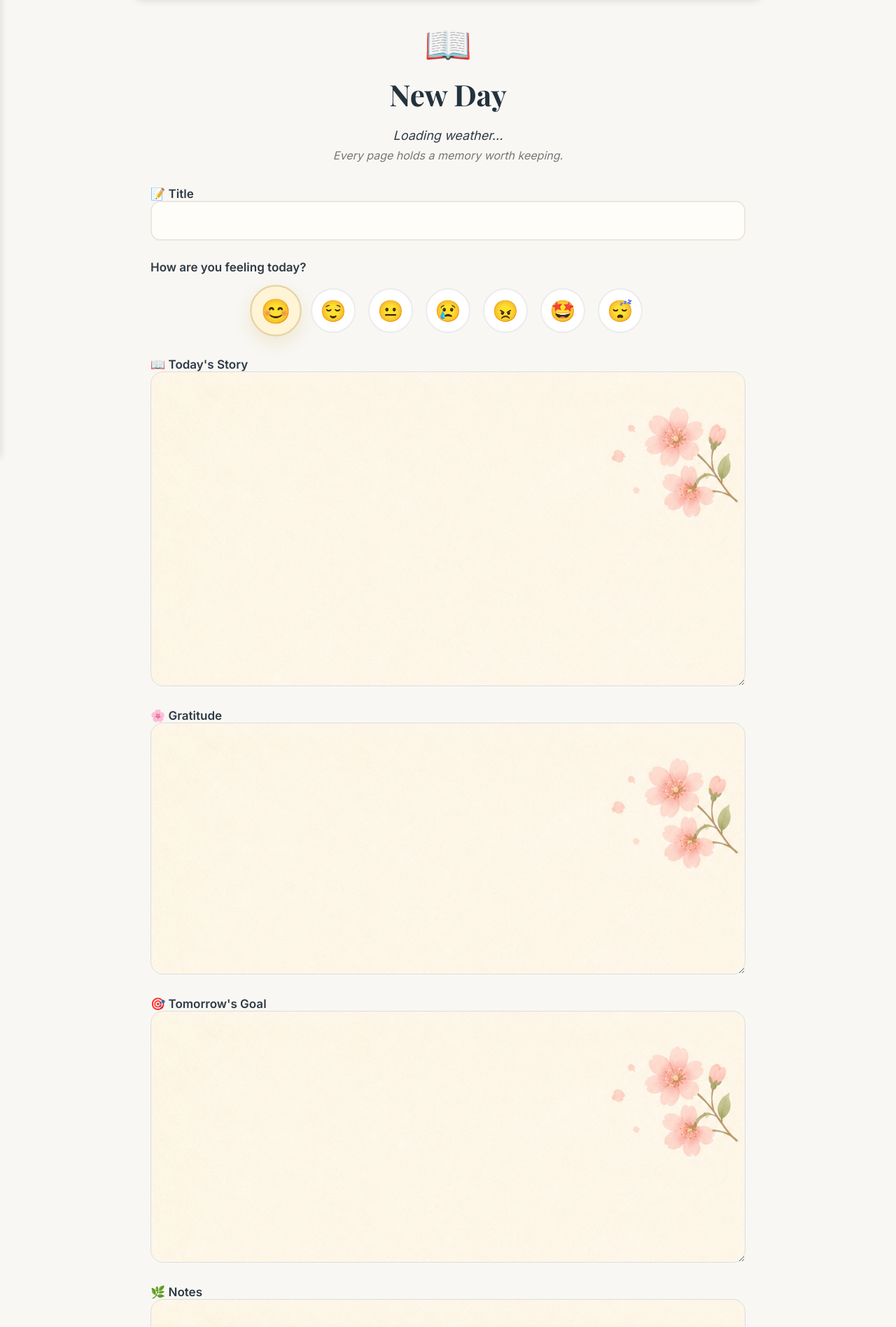
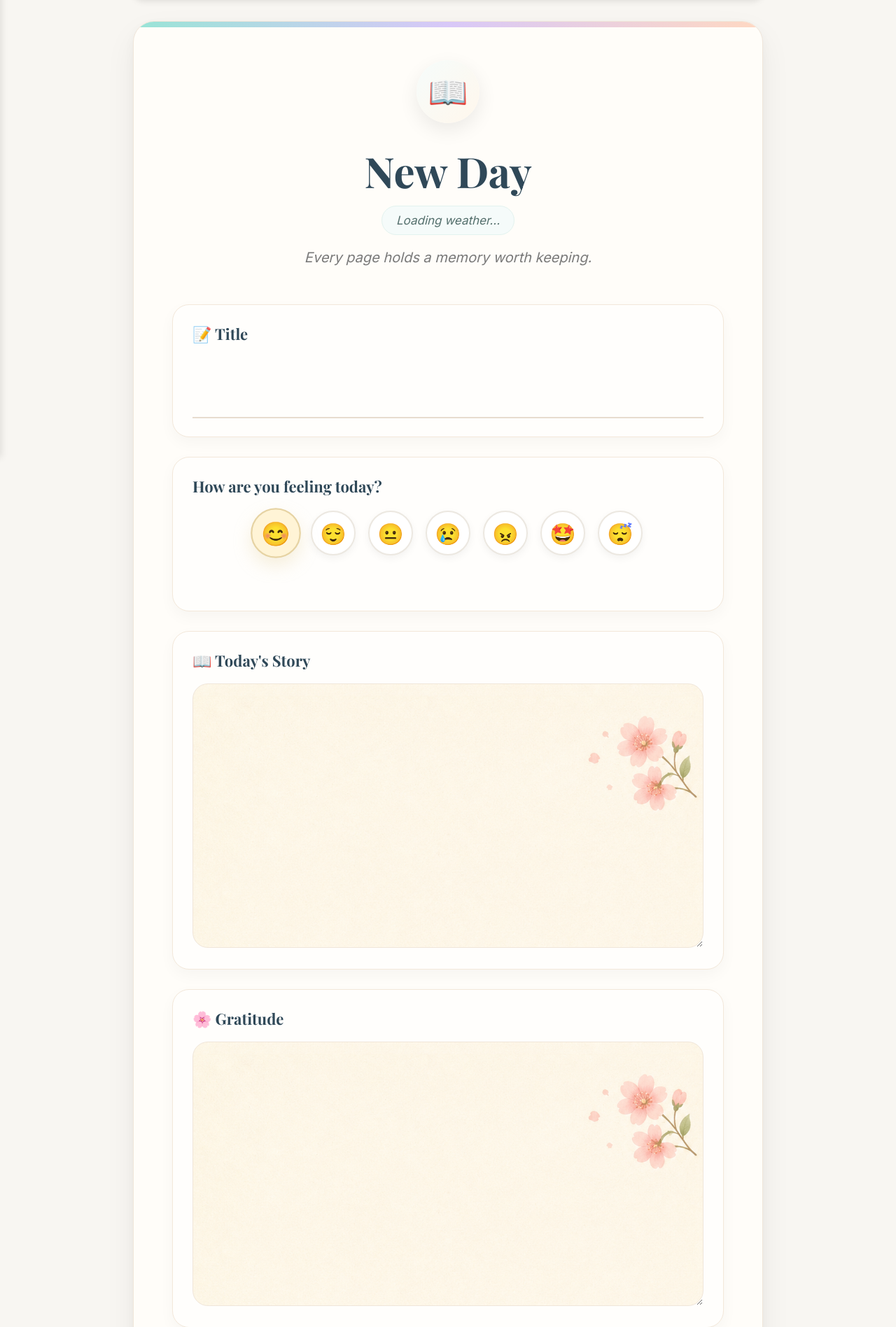
Before and after one commit to saha-tithi/Dear_Diary, a Django app: page /new/ in a window 1280 px wide. Shown: the part 146-2043 px from the top of the page at 70% size. Run offline with Django 5.2, Linux system fonts and the light colour scheme; the visitor is signed in with stand-in values (Sample User, id 1).

Commit message:
polishing UI entrypages

```diff
--- /dev/null
+++ b/journal/static/css/form.css
@@ -0,0 +1,477 @@
+/* ---------------- Journal Writing Page ---------------- */
+
+/*cretae entry page*/
+
+.page-header{
+
+    text-align:center;
+
+    margin-bottom:55px;
+
+}
+
+.page-icon{
+
+    display:inline-flex;
+
+    justify-content:center;
+
+    align-items:center;
+
+    width:90px;
+
+    height:90px;
+
+    margin-bottom:18px;
+
+    font-size:46px;
+
+    border-radius:50%;
+
+    background:linear-gradient(
+        135deg,
+        #F6FCFB,
+        #FFF7EC
+    );
+
+    box-shadow:0 10px 28px rgba(0,0,0,.08);
+
+}
+
+.page-header h2{
+
+    font-family:'Playfair Display', serif;
+
+    font-size:60px;
+
+    color:#2F4858;
+
+    margin:10px 0;
+
+}
+
+.page-subtitle{
+
+    color:#7A7A7A;
+
+    font-size:20px;
+
+    font-style:italic;
+
+}
+.weather-pill{
+
+    display:inline-flex;
+
+    align-items:center;
+
+    gap:8px;
+
+    padding:10px 20px;
+
+    border-radius:999px;
+
+    background:#F5FBFA;
+
+    color:#55706D;
+
+    font-size:17px;
+
+    font-style:italic;
+
+    border:1px solid #E3F3EF;
+
+}
+.journal-page{
+
+    max-width:920px;
+
+    margin:30px auto;
+
+    padding:55px;
+
+    background:#FFFDF9;
+
+    border:1px solid #F0E6DA;
+
+    border-radius:30px;
+
+    box-shadow:
+        0 18px 45px rgba(0,0,0,.06),
+        0 5px 15px rgba(0,0,0,.03);
+
+    position:relative;
+
+    overflow:hidden;
+
+}
+.journal-page::before{
+
+    content:"";
+
+    position:absolute;
+
+    top:0;
+
+    left:0;
+
+    width:100%;
+
+    height:8px;
+
+    background:linear-gradient(
+        90deg,
+        #98E4D6,
+        #D8C8F8,
+        #FFD8C2
+    );
+
+}
+.journal-block{
+
+    background:#FFFEFC;
+
+    border:1px solid #F3E8DA;
+
+    border-radius:24px;
+
+    padding:26px 28px;
+
+    margin-bottom:28px;
+    box-sizing: border-box;
+
+    box-shadow: 0 8px 22px rgba(0,0,0,.035);
+    transition: 3s;
+
+}
+.journal-block{
+
+    transition:.3s;
+
+}
+
+.journal-block:hover{
+
+    transform:translateY(-2px);
+
+    box-shadow:0 12px 28px rgba(0,0,0,.05);
+
+}
+.journal-block label{
+
+    display:flex;
+
+    align-items:center;
+
+    gap:10px;
+
+    font-size:22px;
+
+    font-weight:700;
+
+    margin-bottom:18px;
+
+    color:#2F4858;
+
+    font-family:'Playfair Display', serif;
+
+}
+#id_title{
+
+    width:100%;
+
+    padding:20px 0;
+
+    font-size:34px;
+
+    font-family:'Playfair Display', serif;
+
+    font-weight:600;
+
+    color:#2F4858;
+
+    background:transparent;
+
+    border:none;
+
+    border-bottom:2px solid #E7DCCF;
+
+    border-radius:0;
+
+    transition:.3s;
+
+    box-shadow:none;
+
+}
+
+#id_title::placeholder{
+
+    color:#B7AFA6;
+
+    font-style:italic;
+
+}
+
+#id_title:focus{
+
+    outline:none;
+
+    border-bottom:2px solid #98E4D6;
+
+}
+#id_title{
+
+    width:100%;
+
+    padding:20px 0;
+
+    font-size:34px;
+
+    font-family:'Playfair Display', serif;
+
+    font-weight:600;
+
+    color:#2F4858;
+
+    background:transparent;
+
+    border:none;
+
+    border-bottom:2px solid #E7DCCF;
+
+    border-radius:0;
+
+    transition:.3s;
+
+    box-shadow:none;
+
+}
+
+#id_title::placeholder{
+
+    color:#B7AFA6;
+
+    font-style:italic;
+
+}
+
+#id_title:focus{
+
+    outline:none;
+
+    border-bottom:2px solid #98E4D6;
+
+}
+.save-btn{
+
+    display:block;
+
+    margin:45px auto 0;
+
+    padding:18px 50px;
+
+    border:none;
+
+    border-radius:999px;
+
+    background:linear-gradient(
+        135deg,
+        #98E4D6,
+        #83D8C8
+    );
+
+    color:#2F4858;
+
+    font-size:18px;
+
+    font-weight:700;
+
+    letter-spacing:.5px;
+
+    cursor:pointer;
+
+    box-shadow:
+        0 12px 28px rgba(152,228,214,.35);
+
+    transition:.3s;
+
+}
+
+.save-btn:hover{
+
+    transform:translateY(-4px);
+
+    box-shadow:
+        0 18px 35px rgba(152,228,214,.45);
+
+}
+
+.save-btn:active{
+
+    transform:translateY(-1px);
+
+}
+textarea{
+
+    width:100%;
+
+    min-height:220px;
+
+    padding:28px;
+
+    border:1px solid #F0E6DA;
+
+    border-radius:22px;
+
+    background:#FFFDF8;
+
+    background-image:url("../images/line_paper.png");
+
+    background-repeat:repeat-y;
+
+    background-position:0 18px;
+
+    background-size:100% auto;
+
+    font-size:17px;
+
+    line-height:32px;
+
+    color:#4F4F4F;
+
+    resize:vertical;
+
+    transition:.3s;
+
+    box-sizing:border-box;
+
+}
+
+textarea:focus{
+
+    outline:none;
+
+    border-color:#98E4D6;
+
+    box-shadow:0 0 0 5px rgba(152,228,214,.15);
+
+}
+/*mood*/
+.mood-picker{
+
+    display:flex;
+
+    justify-content:center;
+
+    gap:18px;
+
+    flex-wrap:wrap;
+
+    margin:20px 0 35px;
+
+}
+
+.mood-picker input{
+
+    display:none;
+
+}
+
+.mood-picker label{
+
+    width:60px;
+
+    height:60px;
+
+    display:flex;
+
+    justify-content:center;
+
+    align-items:center;
+
+    font-size:30px;
+
+    border-radius:50%;
+
+    background:#ffffff;
+
+    border:2px solid #ECE8E1;
+
+    cursor:pointer;
+
+    transition:.25s;
+
+    box-shadow:0 4px 12px rgba(0,0,0,.05);
+
+}
+
+.mood-picker label:hover{
+
+    transform:translateY(-3px);
+
+    border-color:#98E4D6;
+
+    box-shadow:0 8px 18px rgba(152,228,214,.18);
+
+}
+
+.mood-picker input:checked + label{
+
+    background:#FFF4D6;
+
+    border-color:#E6D3A3;
+
+    transform:scale(1.12);
+
+    box-shadow:0 10px 22px rgba(230,211,163,.35);
+
+
+}
+/*song*/
+#memory_song{
+
+    width:100%;
+
+    box-sizing:border-box;
+
+    display:block;
+
+    margin-top:12px;
+
+    padding:16px 20px;
+
+    border:2px solid #ECE6DC;
+
+    border-radius:18px;
+
+    background:#fffdfa;
+
+    font-size:16px;
+
+    transition:.3s;
+
+}
+
+#memory_song:focus{
+
+    outline:none;
+
+    border-color:#98E4D6;
+
+    box-shadow:0 0 0 5px rgba(152,228,214,.18);
+
+}
+
+.song-help{
+
+    display:block;
+
+    margin-top:10px;
+
+    color:#8A8A8A;
+
+    font-size:13px;
+
+    font-style:italic;
+
+}
--- a/journal/static/css/style.css
+++ b/journal/static/css/style.css
@@ -1,7 +1,7 @@
 body{
     margin:0;
     font-family:'Inter', sans-serif;
-    background:#F8F7F4;
+     background:#F8F6F2;
     color:#2F3A45;
 }
 
@@ -59,6 +59,12 @@ button:hover{
 }
 
 
+
+
+
+
+
+
 /*floating button*/
 .floating-btn{
 
@@ -111,12 +117,6 @@ button:hover{
 
 
 
-
-
-
-
-
-
 .btn{
     text-decoration:none;
     background:#98e4d6;
@@ -127,69 +127,14 @@ button:hover{
 
 
 
-
-
-
 form p{
     margin-bottom:15px;
 }
 
-input,
-textarea,
-select{
-    padding:12px;
-   border:1px solid #ddd;
-   border-radius:10px;
-   background:#f7fafc;
-   font-size:16px;
-   box-sizing:border-box;
-}
 
-textarea{
 
-    width:100%;
 
-    padding:24px;
 
-    font-size:17px;
-
-    color:#444;
-
-    border:1px solid #ddd;
-
-    border-radius:18px;
-
-    resize:vertical;
-
-    background:#fffdf8;
-
-    background-image:url("../images/line_paper.png");
-
-    background-repeat:repeat-y;
-
-    background-size:100% auto;
-
-}
-label{
-    display:block;
-    margin-bottom:8px;
-    font-weight:bold;
-}
-
-#id_content{
-    min-height:400px;
-}
-h2{
-    margin-top:0;
-    margin-bottom:20px;
-    font-family:'Playfair Display', serif;
-
-    font-size:42px;
-
-    font-weight:700;
-
-    color:#24323d;
-}
 
 
 
@@ -513,124 +458,22 @@ h2{
     }
 
 }
-/* ---------------- Journal Writing Page ---------------- */
 
-.journal-page{
 
-    max-width:850px;
 
-    margin:auto;
 
-    position:relative;
 
-    overflow:hidden;
 
-}
 
-.page-header{
 
-    text-align:center;
 
-    margin-bottom:35px;
 
-}
 
-.page-icon{
 
-    font-size:55px;
 
-    display:block;
 
-    margin-bottom:10px;
 
-}
 
-.page-subtitle{
-
-    color:#777;
-
-    margin-top:8px;
-
-    font-style:italic;
-
-}
-
-.journal-block{
-
-    margin-bottom:28px;
-
-}
-
-.journal-block label{
-
-    display:block;
-
-    margin-bottom:0px;
-
-    font-size:17px;
-
-    font-weight:600;
-
-}
-
-.save-btn{
-
-    display:block;
-
-    margin:35px auto 0;
-
-    background:#98e4d6;
-
-    color:#222;
-
-    padding:16px 42px;
-
-    border:none;
-
-    border-radius:30px;
-
-    font-size:16px;
-
-    font-weight:bold;
-    letter-spacing:.5px;
-
-    cursor:pointer;
-
-    transition:.25s;
-
-}
-
-.save-btn:hover{
-
-    transform:translateY(-2px);
-
-    background:#88daca;
-
-}
-
-#id_content{
-    min-height:450px;
-    padding:18px 24px;
-    line-height:31px;
-    background-position:0 18px;
-}
-
-#id_gratitude,
-#id_tomorrow_goal,
-#id_notes{
-    min-height:170px;
-    padding:px 24px;
-    line-height:31px;
-    background-position:0 18px;
-}
-#id_title{
-    width:100%;
-    font-size:18px;
-    padding:16px 20px;
-    background:#fffdfa;
-    border:2px solid #ece6dc;
-    border-radius:14px;
-}
 /* ---------- Delete Page ---------- */
 
 .delete-card{
@@ -740,108 +583,10 @@ h2{
     background:#e99f9f;
 
 }
-.mood-picker{
-
-    display:flex;
-
-    justify-content:center;
-
-    gap:18px;
-
-    margin:15px 0 35px;
-
-}
-
-.mood-picker{
-
-    display:flex;
-    justify-content:center;
-    gap:18px;
-    flex-wrap:wrap;
-    margin:20px 0 35px;
-
-}
-
-.mood-picker input{
-
-    display:none;
-
-}
-
-.mood-picker label{
-
-    width:60px;
-    height:60px;
-
-    display:flex;
-    justify-content:center;
-    align-items:center;
-
-    font-size:30px;
-
-    border-radius:50%;
-
-    background:#ffffff;
-
-    border:2px solid #ececec;
-
-    cursor:pointer;
-
-    transition:.25s;
-
-}
-
-.mood-picker label:hover{
-
-    transform:translateY(-4px) scale(1.08);
-
-    background:#f8fffd;
-
-    border-color:#98e4d6;
-
-}
-
-.mood-picker input:checked + label{
-
-    background:#fff4d6;
-    border-color:#e6d3a3;
-    box-shadow:0 8px 20px rgba(230,211,163,.45);
-    transform:scale(1.15);
 
 
 
-}
 
-
-#memory_song{
-
-    width:100%;
-
-    padding:14px 18px;
-
-    border:1px solid #ddd;
-
-    border-radius:16px;
-
-    background:#fffdf8;
-
-    font-size:15px;
-
-    box-sizing:border-box;
-
-    transition:.25s;
-
-}
-
-#memory_song:focus{
-
-    outline:none;
-
-    border-color:#98e4d6;
-
-    box-shadow:0 0 12px rgba(152,228,214,.25);
-
-}
 
 .calendar-container{
 
--- a/journal/templates/create_entry.html
+++ b/journal/templates/create_entry.html
@@ -15,7 +15,7 @@
         <span class="page-icon">📖</span>
 
         <h2>New Day</h2>
-        <div id="weather-box" style="margin-top: 10px; font-size: 18px;font-style: italic;">
+        <div id="weather-box" class="weather-pill">
         Loading weather...
         </div>
 
```
Also changed, not shown: journal/static/css/home.css (line endings or trailing spaces).
